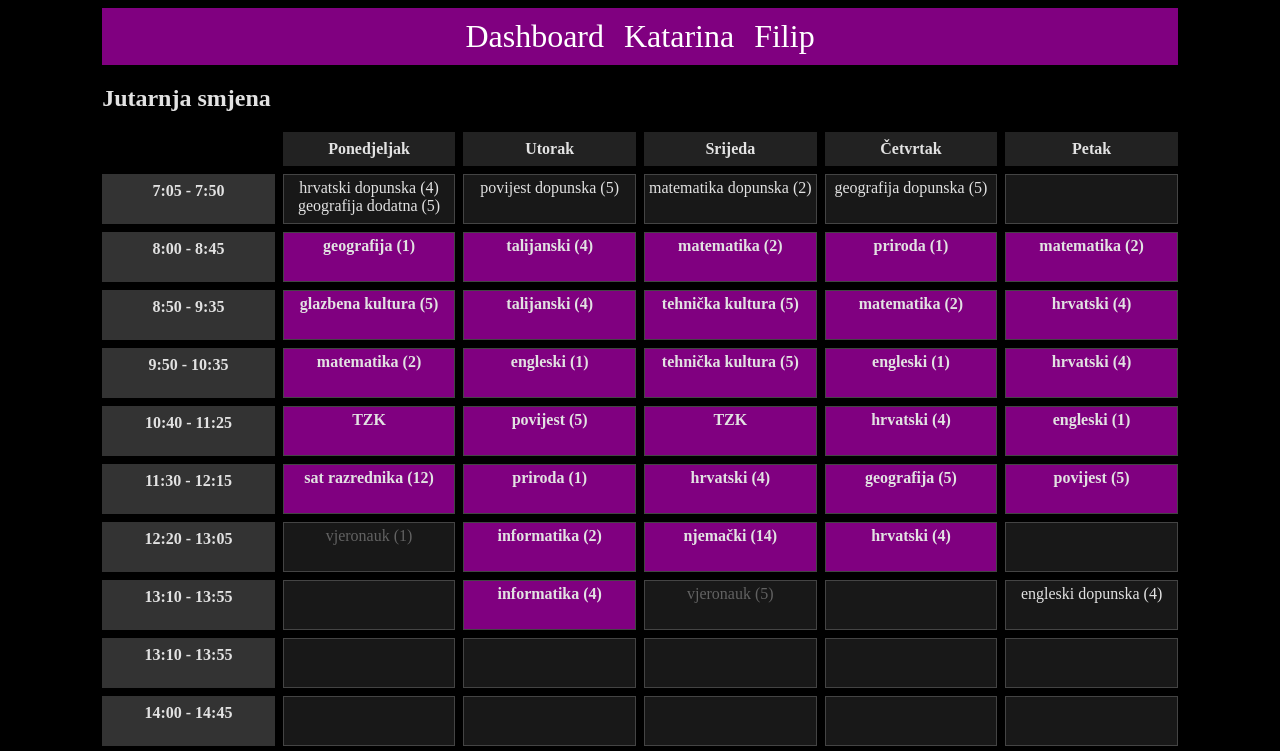
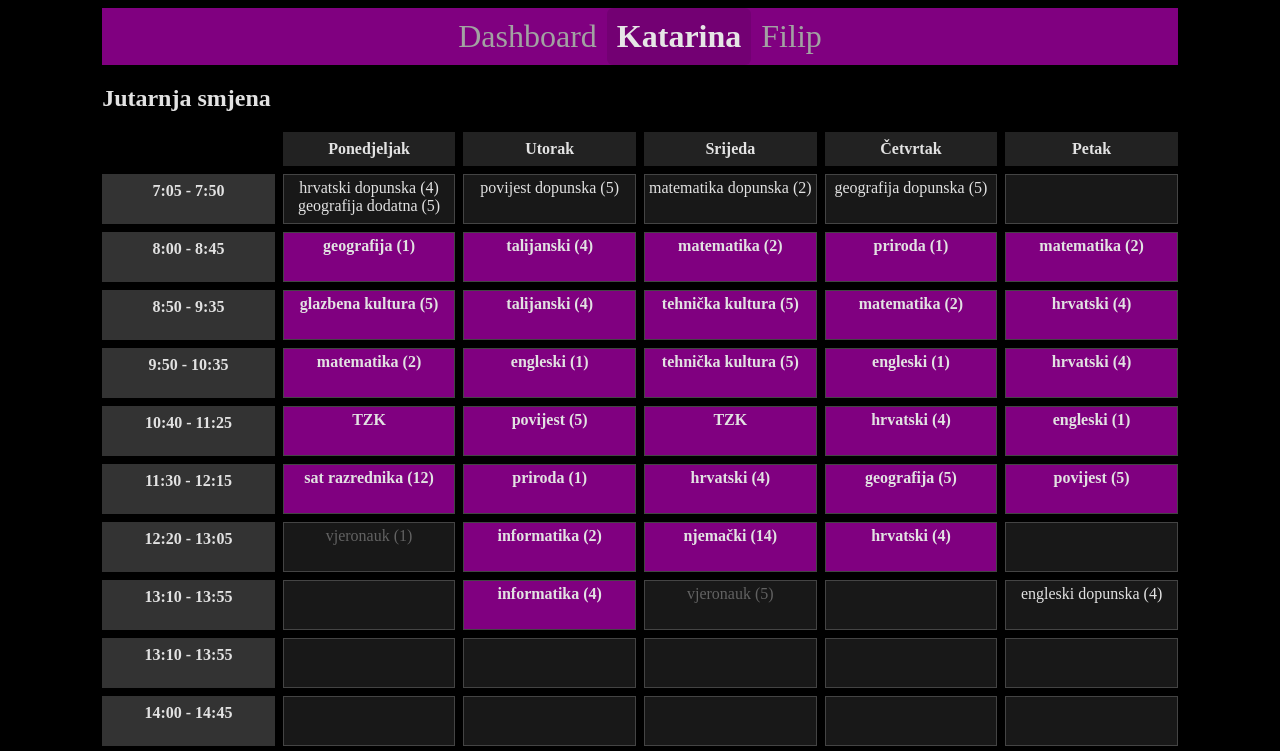
Before and after one commit to joezg/timetable, a plain HTML site: page index.html in a window 1280 px wide. Both pictures are taken after a click on the link "Katarina". Shown: the top 751 px of the page. Drawn offline with Linux system fonts and the light colour scheme.

Commit message:
Add current nav selected

```diff
--- a/header.js
+++ b/header.js
@@ -6,23 +6,44 @@ export const header = {
         const dashboardLink = navElement.appendChild(document.createElement('a'));
         dashboardLink.href = '#';
         dashboardLink.textContent = 'Dashboard';
+        dashboardLink.className = 'nav-dashboard';
 
         users.forEach(user => {
             const userLink = document.createElement('a');
             userLink.href = `#${user.name}`;
             userLink.textContent = user.name;
+            userLink.className = 'nav-user';
             navElement.appendChild(userLink);
         });
 
         headerElement.appendChild(navElement);
 
         container.appendChild(headerElement);
-        this.changeHeaderColor('#323232'); // Change to desired color
+        this.updateSelectedNav(window.location.hash, users);
+        this.changeHeaderColor('#525252'); // Change to desired color
+    },
+    updateSelectedNav: function(hash, users) {
+        const navLinks = document.querySelectorAll('header nav a');
+        navLinks.forEach(link => {
+            link.classList.remove('selected');
+        });
+        if (!hash || hash === '#') {
+            const dashboardLink = document.querySelector('header nav a.nav-dashboard');
+            if (dashboardLink) dashboardLink.classList.add('selected');
+        } else {
+            const userName = hash.substring(1);
+            users.forEach(user => {
+                if (user.name === userName) {
+                    const userLink = document.querySelector(`header nav a[href="#${user.name}"]`);
+                    if (userLink) userLink.classList.add('selected');
+                }
+            });
+        }
     },
     changeHeaderColor: function(color) {
         const nav = document.querySelector('header nav');
         if (nav) {
-            nav.style.backgroundColor = color;
+            nav.style.setProperty('--color', color);
         }
     }
 }
--- a/main.css
+++ b/main.css
@@ -20,12 +20,21 @@ nav {
     position: sticky;
     top: 0;
     font-size: 2em;
+    background-color: var(--color);
 }
 
 nav a {
-    color: white;
+    color: #a2a2a2;
     text-decoration: none;
     padding: 10px;
+}
+
+nav a.selected {
+    color: white;
+    background-color: var(--color);
+    border-radius: 6px;
+    font-weight: bold;
+    filter: brightness(0.9);
 }
 
 #dashboard {
--- a/main.js
+++ b/main.js
@@ -14,12 +14,14 @@ const render = (hash) => {
     contentNode.innerHTML = '';
     if (hash == '') {
         dashboard.init(contentNode, data);
-        header.changeHeaderColor('#323232');
+        header.changeHeaderColor('#525252');
+        header.updateSelectedNav('', data);
     } else {
         const userName = hash.substring(1);
         const userData = data.find(u => u.name === userName);
         timetable.init(contentNode, userData);
         header.changeHeaderColor(userData.color);
+        header.updateSelectedNav(hash, data);
     }
 }
 
```
